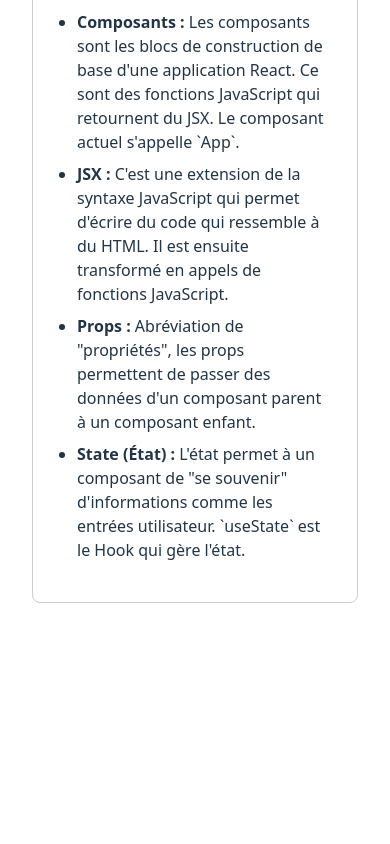
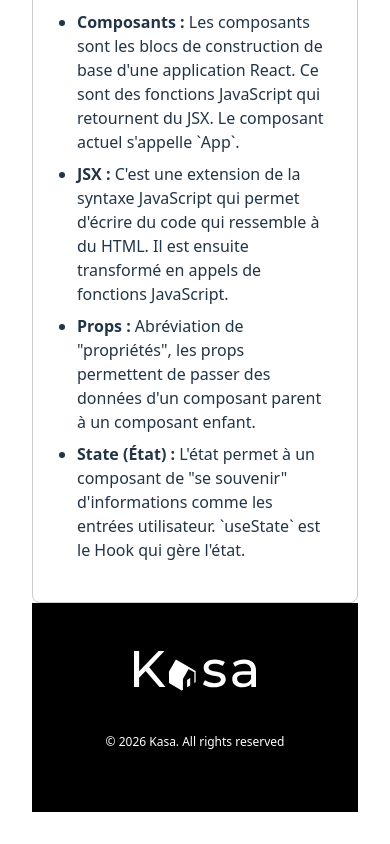
Before and after one commit to HutchAlpha/OpenClassRoom-Projet11-Kosa, a React (Vite) app: page / in a window 390 px wide. Shown: the part 813-1657 px from the top of the page. Before the commit the page ends 1494 px from the top, so only its background shows below. Built offline with nearby package versions, Linux system fonts and the light colour scheme.

Commit message:
Finniton footer

```diff
--- a/public/Scss/Footer.scss
+++ b/public/Scss/Footer.scss
@@ -0,0 +1,29 @@
+.footer {
+  background-color: #000;
+  height: 209px;
+  display: flex;
+  flex-direction: column;
+  justify-content: center;
+  align-items: center;
+  gap: 30px;
+
+  &__logo {
+    height: 40px;
+  }
+
+  &__text {
+    color: #fff;
+    font-size: 20px;
+    font-weight: 500;
+  }
+}
+
+@media (max-width: 768px) {
+  .footer {
+    &__text {
+      font-size: 12px;
+      text-align: center;
+      padding: 0 20px;
+    }
+  }
+}
--- a/src/Footer.jsx
+++ b/src/Footer.jsx
@@ -3,7 +3,10 @@ import LogoBlack from '../public/Img/logoBlack.svg';
 
 function Footer() {
   return (
-        <img src={LogoBlack} alt="Logo Kasa" />
+    <footer className="footer">
+        <img src={LogoBlack} alt="Logo Kasa" className="footer__logo" />
+        <p className="footer__text">© 2026 Kasa. All rights reserved</p>
+    </footer>
   );
 }
 
```
